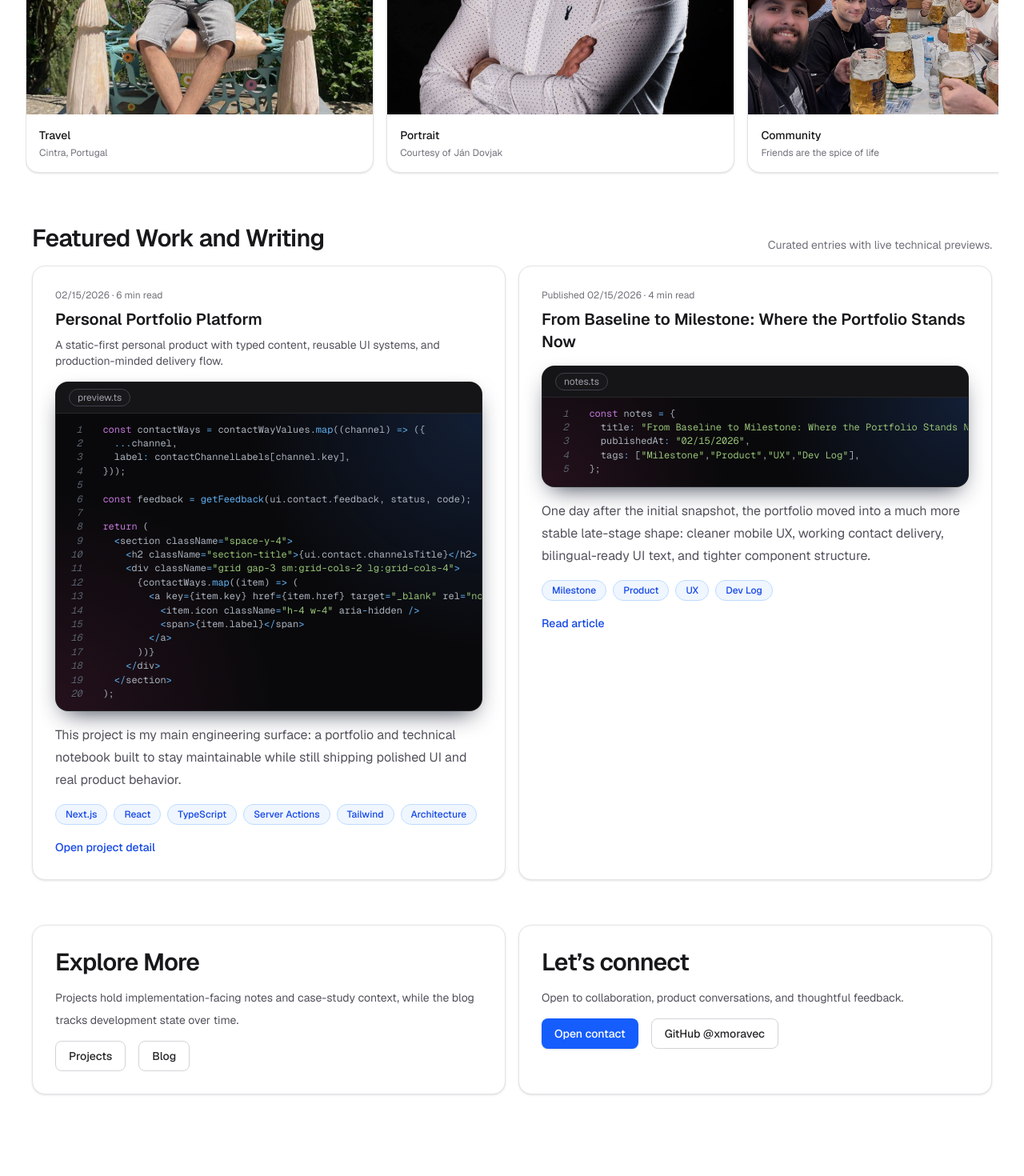
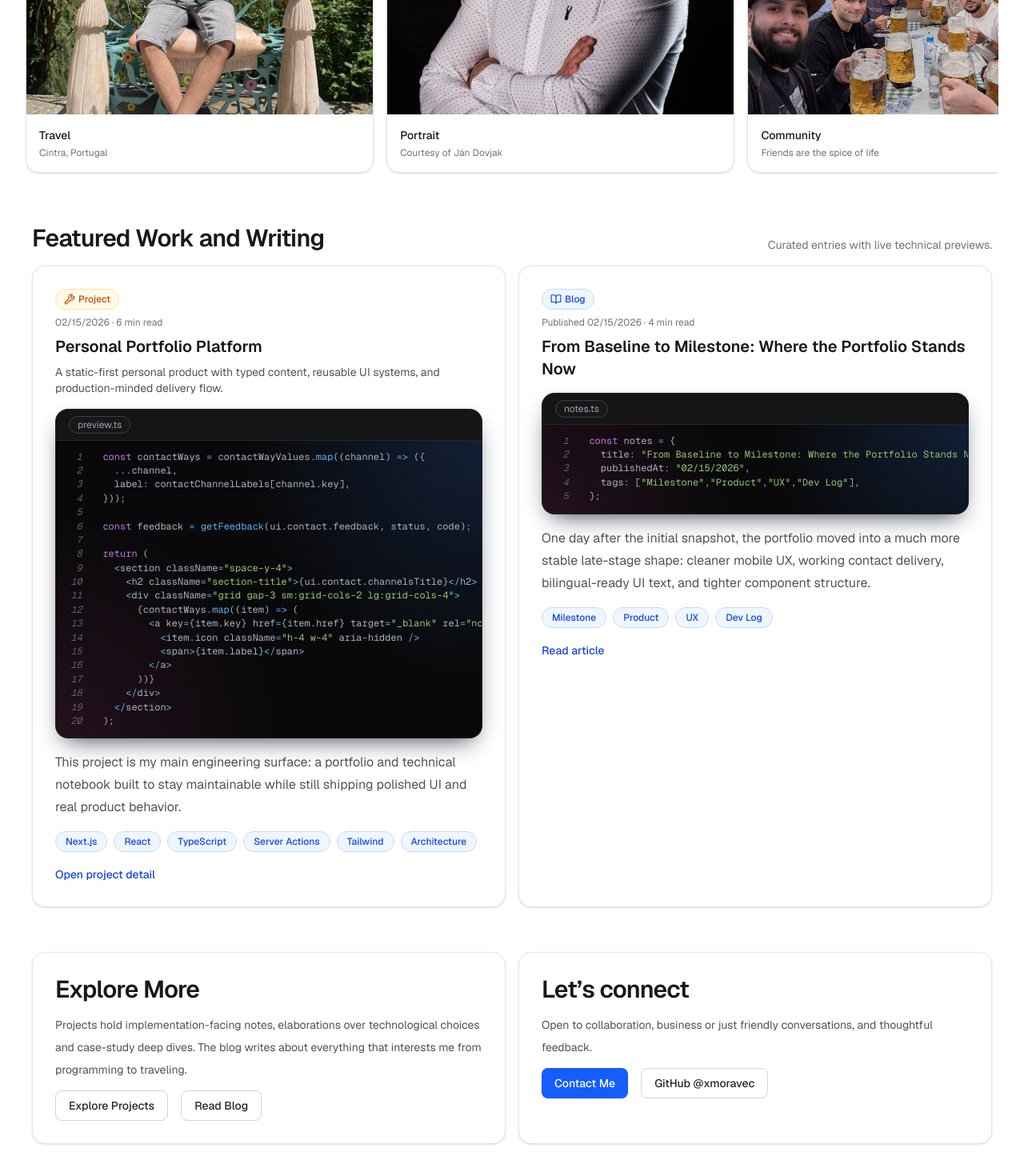
Before and after one commit to xmoravec/Portfolio, a Next.js app: page / in a window 1280 px wide. Shown: the part 874-2344 px from the top of the page at 80% size. Before the commit the page ends 2290 px from the top, so only its background shows below. Built offline with nearby package versions, Linux system fonts and the light colour scheme; no server answers.

Commit message:
Content touch-ups and UI finetunes

```diff
--- a/src/app/blog/[slug]/page.tsx
+++ b/src/app/blog/[slug]/page.tsx
@@ -1,6 +1,7 @@
 import type { Metadata } from "next";
 import Link from "next/link";
 import { notFound } from "next/navigation";
+import { BookOpen } from "lucide-react";
 import { defaultLocale } from "../../content";
 import { getUiText } from "../../i18n/ui-text";
 import { CodeBlock } from "../../components/code-block";
@@ -113,6 +114,13 @@ export default async function BlogPostPage({ params }: BlogPostPageProps) {
     <main className="page-shell motion-shell">
       <article className="section-card space-y-8">
         <header className="space-y-3">
+          <Link
+            href="/blog"
+            className="inline-flex items-center gap-1 rounded-full border border-blue-200 bg-blue-50 px-2.5 py-1 text-xs font-medium text-blue-700 transition hover:bg-blue-100"
+          >
+            <BookOpen className="h-3.5 w-3.5" aria-hidden />
+            Blog
+          </Link>
           <h1 className="section-title text-3xl sm:text-4xl">{post.title}</h1>
           <p className="text-sm text-zinc-500">
             {ui.blog.publishedLabel} {dateFormatter.format(new Date(`${post.date}T00:00:00`))} · {post.readTime}
--- a/src/app/blog/page.tsx
+++ b/src/app/blog/page.tsx
@@ -13,10 +13,6 @@ export default function BlogPage() {
         <p className="muted-text max-w-2xl">
           {ui.blog.pageDescription}
         </p>
-        <div className="rounded-xl border border-zinc-200 bg-zinc-50 px-4 py-3">
-          <p className="text-sm font-medium text-zinc-900">{ui.blog.timelineTitle}</p>
-          <p className="mt-1 text-sm text-zinc-600">{ui.blog.timelineDescription}</p>
-        </div>
       </section>
 
       <section className="space-y-3">
--- a/src/app/components/blog-post-card.tsx
+++ b/src/app/components/blog-post-card.tsx
@@ -1,4 +1,5 @@
 import Link from "next/link";
+import { BookOpen } from "lucide-react";
 import type { BlogPost } from "../../content/blog/types";
 import { CodeBlock } from "./code-block";
 
@@ -41,6 +42,10 @@ export function BlogPostCard({
   return (
     <article className="section-card space-y-4">
       <div className="space-y-2">
+        <span className="inline-flex items-center gap-1 rounded-full border border-blue-200 bg-blue-50 px-2.5 py-1 text-xs font-medium text-blue-700">
+          <BookOpen className="h-3.5 w-3.5" aria-hidden />
+          Blog
+        </span>
         <p className="text-xs text-zinc-500">
           {publishedLabel} {formatDate(post.date)} · {post.readTime}
         </p>
--- a/src/app/components/project-post-card.tsx
+++ b/src/app/components/project-post-card.tsx
@@ -1,4 +1,5 @@
 import Link from "next/link";
+import { Wrench } from "lucide-react";
 import type { ProjectPost } from "../../content/projects/types";
 import { CodeBlock } from "./code-block";
 
@@ -22,6 +23,10 @@ export function ProjectPostCard({ project, compact = false, openProjectDetailLab
   return (
     <article className="section-card space-y-4">
       <div className="space-y-2">
+        <span className="inline-flex items-center gap-1 rounded-full border border-amber-200 bg-amber-50 px-2.5 py-1 text-xs font-medium text-amber-700">
+          <Wrench className="h-3.5 w-3.5" aria-hidden />
+          Project
+        </span>
         <p className="text-xs text-zinc-500">
           {formatDate(project.date)} · {project.readTime}
         </p>
--- a/src/app/content.ts
+++ b/src/app/content.ts
@@ -118,16 +118,16 @@ const enHomeContent: HomeContent = {
     explore: {
       title: "Explore More",
       description:
-        "Projects hold implementation-facing notes and case-study context, while the blog tracks development state over time.",
+        "Projects hold implementation-facing notes, elaborations over technological choices and case-study deep dives. The blog writes about everything that interests me from programming to traveling.",
       links: [
-        { label: "Projects", href: "/projects" },
-        { label: "Blog", href: "/blog" },
+        { label: "Explore Projects", href: "/projects" },
+        { label: "Read Blog", href: "/blog" },
       ],
     },
     contact: {
       title: "Let’s connect",
-      description: "Open to collaboration, product conversations, and thoughtful feedback.",
-      cta: { label: "Open contact", href: "/contact" },
+      description: "Open to collaboration, business or just friendly conversations, and thoughtful feedback.",
+      cta: { label: "Contact Me", href: "/contact" },
     },
     footer: {
       githubLabel: "GitHub",
--- a/src/app/i18n/ui-text.ts
+++ b/src/app/i18n/ui-text.ts
@@ -128,19 +128,23 @@ const enUiText: UiText = {
     title: "About Me",
     portraitAlt: "Portrait",
     introFirst:
-      "I build software with a bias toward clarity: understandable architecture, honest trade-offs, and execution that can be maintained over time.",
+      "I build software with an emphasis on code quality, readability and choosing the right tools for the right job. My philosophy is to not stick to specific technologies, but to be pragmatic and open-minded about using whatever best serves the project and its users.\
+      On a practical level this allows me to gather a wide range of experience across different programming languages and technological stacks. On a personal level, learning and trying new things is what makes technology fun for me!\
+      On a pragmatic level, I believe this is made much more accesible and necessary in the new age of AI and Vibecoding.",
     introSecond:
-      "This website is both portfolio and working notebook, combining selected project outcomes with development logs from active iterations.",
+      "This website is both my portfolio and a personal working notebook.",
     nowTitle: "Now",
     nowFirst:
-      "I am currently pushing this site from mid-stage into a near-finished baseline with stronger layout decisions, tighter writing, and better interaction polish.",
+      "I am actively working as an external contractor and freelancer. I cooperate with various big companies like InfoBeans and DHL IT Services on complex software design and delivery.\
+       I also work with other civilian and business clients to develop personalized web and software solutions.",
     nowSecond:
-      "In parallel, I am documenting project work in a more technical case-study style that explains architecture choices, constraints, and implementation details.",
+      "In my free time, I am currently pushing this site from mid-stage into a near-finished baseline with stronger layout decisions, tighter writing, and better interaction polish.\
+       In parallel, I am documenting the project work in the blog and planning my next trip!",
   },
   blog: {
-    pageTitle: "Writing and Notes",
+    pageTitle: "Blog",
     pageDescription:
-      "Technical snapshots and decision logs from building this portfolio and related software work.",
+      "I love writing. Read about my thoughts, technical deep-dives and adventures.",
     timelineTitle: "Development Timeline",
     timelineDescription:
       "Current sequence: initial baseline (14-02-2026), then a later-stage milestone update (15-02-2026).",
@@ -151,7 +155,7 @@ const enUiText: UiText = {
   projects: {
     pageTitle: "Projects",
     pageDescription:
-      "Real project write-ups only. Each entry opens a technical detail page with architecture notes, shipped features, and implementation examples.",
+      "Real project write-ups. Each article opens up about the technical details, architecture notes, shipped features, and code snippet examples.",
     openProjectDetail: "Open project detail",
     backToProjects: "← Back to projects",
     intentTitle: "Project Intent",
@@ -169,9 +173,9 @@ const enUiText: UiText = {
     closeViewerAria: "Close photo viewer",
   },
   contact: {
-    title: "Let’s Connect",
+    title: "Contact Me",
     description:
-      "Reach out for collaboration, technical discussion, or project feedback. This form is wired with server-side validation, anti-spam checks, and optional Resend delivery.",
+      "Reach out for collaboration, technical discussion, project feedback or friendly conversation. You can use the form below or contact me through the channels listed.",
     formTitle: "Send a Message",
     formDescription:
       "You can use this for project inquiries, freelance collaboration, or detailed technical questions.",
@@ -185,7 +189,7 @@ const enUiText: UiText = {
     placeholders: {
       name: "Your name",
       email: "you@example.com",
-      message: "Tell me about your project or question",
+      message: "Tell me what your heart desires",
     },
     submitLabel: "Send Message",
     feedback: {
--- a/src/app/projects/[slug]/page.tsx
+++ b/src/app/projects/[slug]/page.tsx
@@ -1,6 +1,7 @@
 import type { Metadata } from "next";
 import Link from "next/link";
 import { notFound } from "next/navigation";
+import { Wrench } from "lucide-react";
 import { defaultLocale } from "../../content";
 import { getUiText } from "../../i18n/ui-text";
 import { CodeBlock } from "../../components/code-block";
@@ -63,6 +64,13 @@ export default async function ProjectDetailPage({ params }: ProjectDetailPagePro
     <main className="page-shell motion-shell">
       <article className="section-card space-y-8">
         <header className="space-y-3">
+          <Link
+            href="/projects"
+            className="inline-flex items-center gap-1 rounded-full border border-amber-200 bg-amber-50 px-2.5 py-1 text-xs font-medium text-amber-700 transition hover:bg-amber-100"
+          >
+            <Wrench className="h-3.5 w-3.5" aria-hidden />
+            Project
+          </Link>
           <h1 className="section-title text-3xl sm:text-4xl">{project.title}</h1>
           <p className="text-sm text-zinc-500">
             {dateFormatter.format(new Date(`${project.date}T00:00:00`))} · {project.readTime}
```
